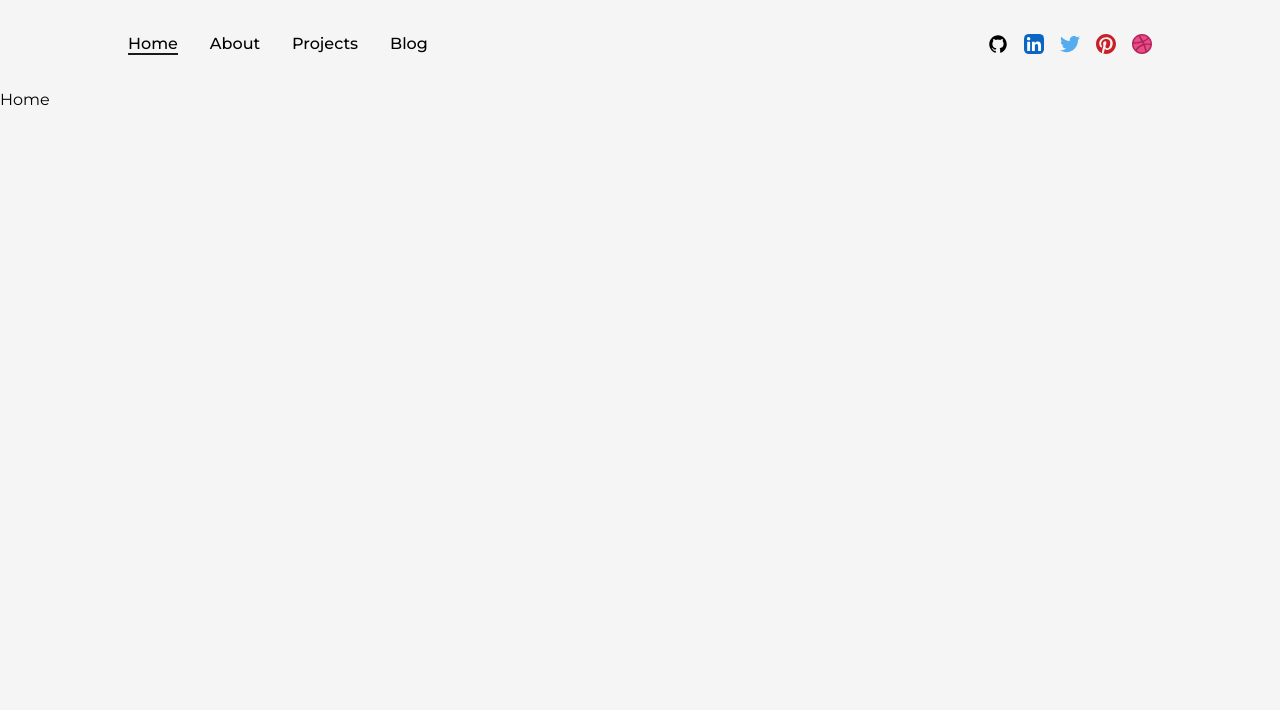
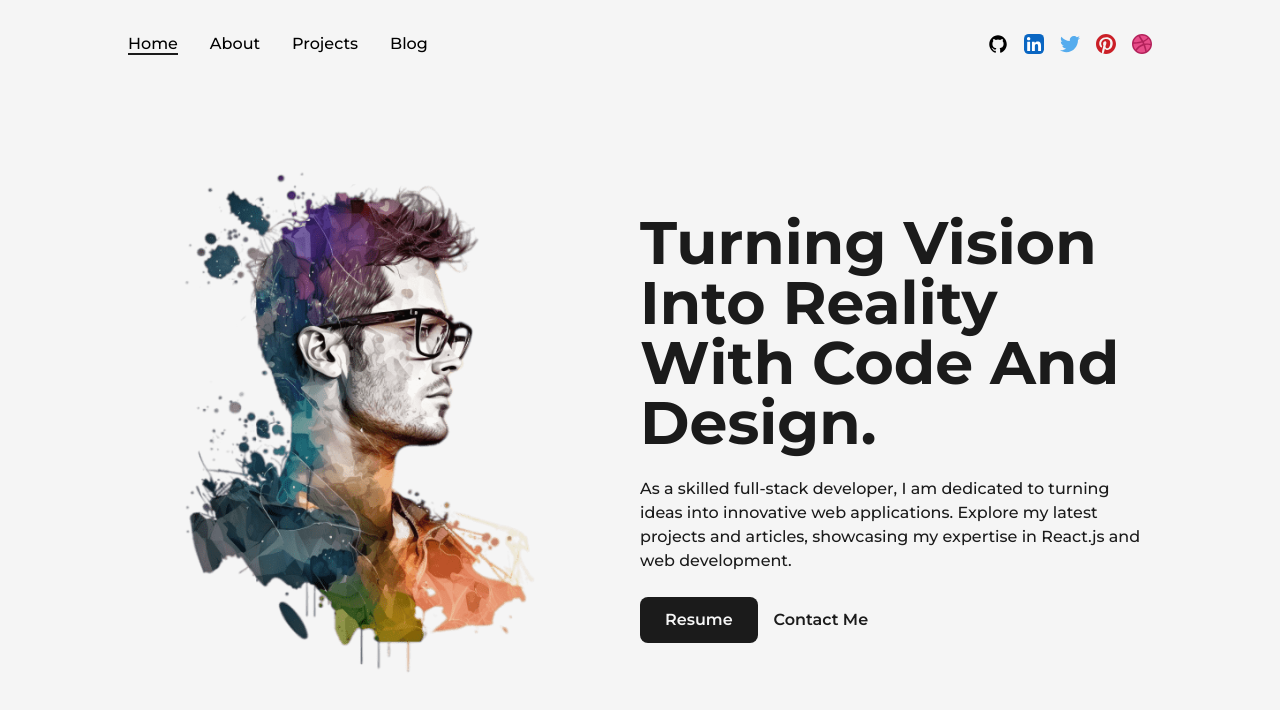
Before and after one commit to TharishaPerera/portfolio-next, a Next.js app: page / in a window 1280 px wide. Shown: the top 710 px of the page. Built offline with nearby package versions, Linux system fonts and the light colour scheme.

Commit message:
index page

```diff
--- /dev/null
+++ b/src/components/AnimatedText.js
@@ -0,0 +1,47 @@
+import React from 'react'
+import { motion } from 'framer-motion'
+
+const quote = {
+    initial:{
+        opacity:1,
+    },
+    animate:{
+        opacity:1,
+        transition:{
+            delay:0.5,
+            staggerChildren:0.08,
+        }
+    }
+}
+
+const singleWord = {
+    initial:{
+        opacity:0,
+        y:50,
+    },
+    animate:{
+        opacity:1,
+        y:0,
+        transition:{
+            duration:1,
+        }
+    }
+}
+
+const AnimatedText = ({text, className=""}) => {
+  return (
+    <div className='w-full mx-auto py-2 flex items-center justify-center text-center overflow-hidden'>
+        <motion.h1 className={`inline-block w-full text-dark font-bold capitalize text-8xl ${className}`} variants={quote} initial="initial" animate="animate">
+            {
+                text.split(" ").map((word, index) =>
+                    <motion.span key={word+'-'+index} className='inline-block' variants={singleWord}>
+                        {word}&nbsp;
+                    </motion.span>
+                )
+            }
+        </motion.h1>
+    </div>
+  )
+}
+
+export default AnimatedText
--- /dev/null
+++ b/src/components/Layout.js
@@ -0,0 +1,11 @@
+import React from 'react'
+
+const Layout = ({children, className=""}) => {
+  return (
+    <div className={`w-full h-full inline-block z-0 bg-light p-32 ${className}`}>
+      {children}
+    </div>
+  )
+}
+
+export default Layout
--- a/src/pages/index.js
+++ b/src/pages/index.js
@@ -1,4 +1,10 @@
-import Head from 'next/head'
+import Layout from "@/components/Layout";
+import Head from "next/head";
+import Image from "next/image";
+import profilePic from "../../public/images/profile/developer-pic-1.png"
+import AnimatedText from "@/components/AnimatedText";
+import Link from "next/link";
+import { LinkArrow } from "@/components/Icons";
 
 export default function Home() {
 	return (
@@ -9,9 +15,31 @@
 				<meta name="viewport" content="width=device-width, initial-scale=1" />
 				<link rel="icon" href="/favicon.ico" />
 			</Head>
-      <main>
-        Home
+			<main className="flex items-center text-dark w-full min-h-screen">
+				<Layout className="pt-0">
+					<div className="flex items-center justify-between w-full">
+						<div className="w-1/2">
+							<Image src={profilePic} alt="Tharisha Perera" className="w-full h-auto" />
+						</div>
+						<div className="w-1/2 flex flex-col items-center self-center">
+							<AnimatedText text="Turning Vision Into Reality With Code And Design." className="!text-6xl !text-left"/>
+							<p className="my-4 text-base font-medium">
+								As a skilled full-stack developer, I am dedicated to turning ideas into innovative web applications.
+								Explore my latest projects and articles, showcasing my expertise in React.js and web development.
+							</p>
+							<div className="flex items-center self-start mt-2">
+								<Link href="/dummy.pdf" target="_blank" className="flex items-center bg-dark text-light p-2.5 px-6 rounded-lg font-semibold hover:bg-light hover:text-dark border border-solid border-transparent hover:border-dark" download={true}>
+									Resume
+									{/* <LinkArrow className={"w-5 ml-1"} /> */}
+								</Link>
+								<Link href="mailto:tharishaperera@gmail.com" target="_blank" className="ml-4 font-medium capitalize text-dark font-semibold">
+									Contact Me
+								</Link>
+							</div>
+						</div>
+					</div>
+				</Layout>
 			</main>
 		</>
-  )
+	);
 }
```
Lines whose indentation alone changed are shown as unchanged.
